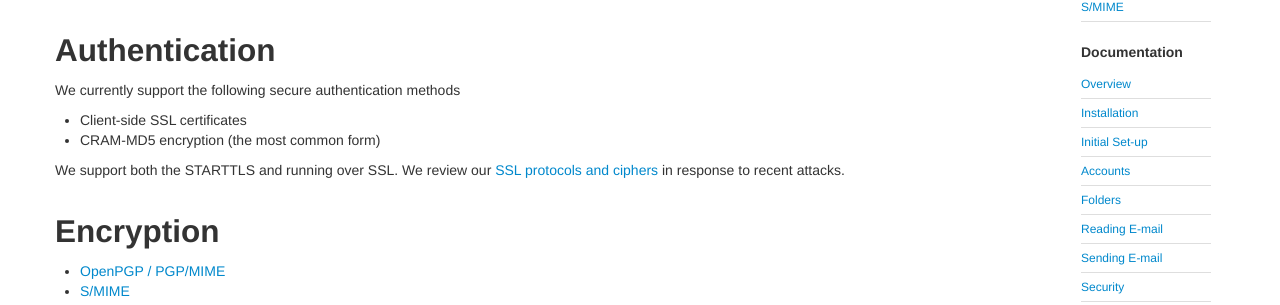
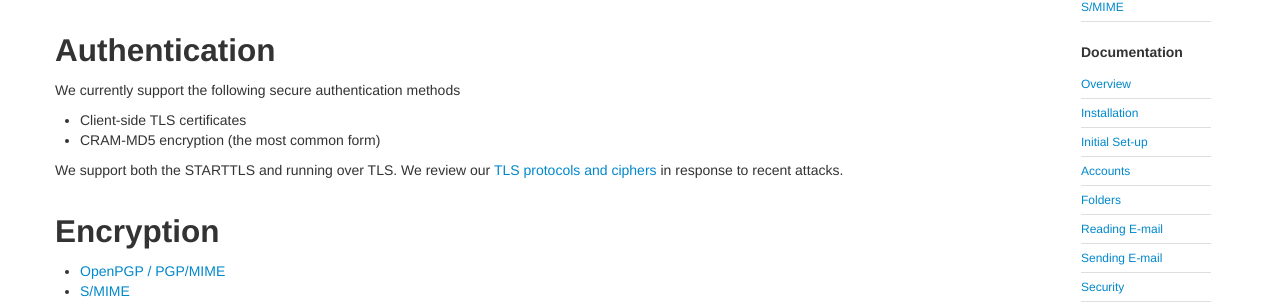
Before and after one commit to k9mail/k9mail.app, a Jekyll site: the page built from documentation/security.md, in a window 1280 px wide. Shown: the part 192-497 px from the top of the page. Built offline with Jekyll 4.4.1, drawn with Linux system fonts in a browser that asks for light colours; nearby versions of some CDN libraries.

Commit message:
Update security.md

```diff
--- a/documentation/security.md
+++ b/documentation/security.md
@@ -20,10 +20,10 @@ longstanding support for OpenPGP and future plans to support S/MIME.
 
 We currently support the following secure authentication methods
 
-* Client-side SSL certificates
+* Client-side TLS certificates
 * CRAM-MD5 encryption (the most common form)
 
-We support both the STARTTLS and running over SSL. We review our <a href="/documentation/security/ssl.html">SSL protocols and ciphers</a> in response to recent attacks.
+We support both the STARTTLS and running over TLS. We review our <a href="/documentation/security/ssl.html">TLS protocols and ciphers</a> in response to recent attacks.
 
 ## Encryption
 
```
